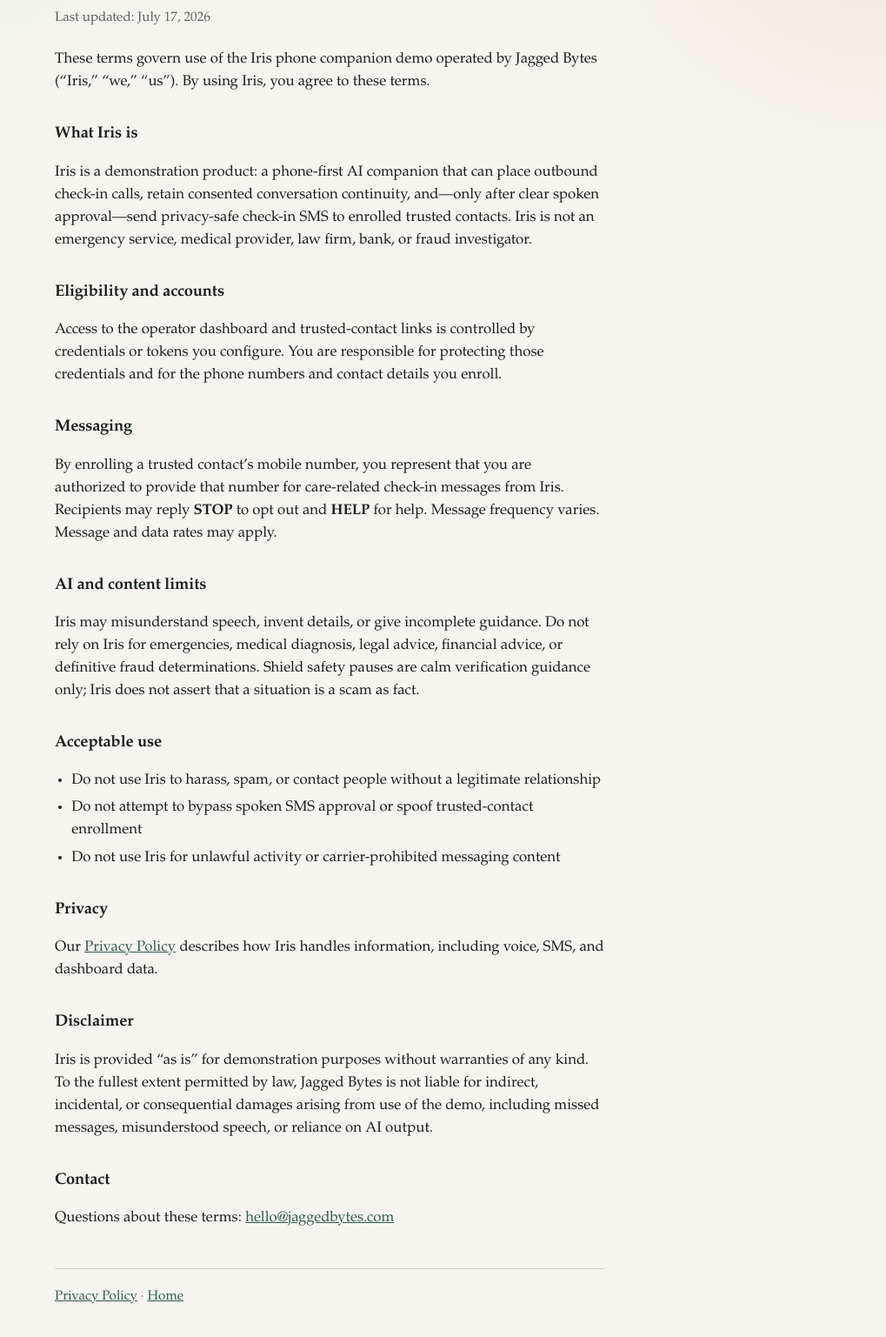
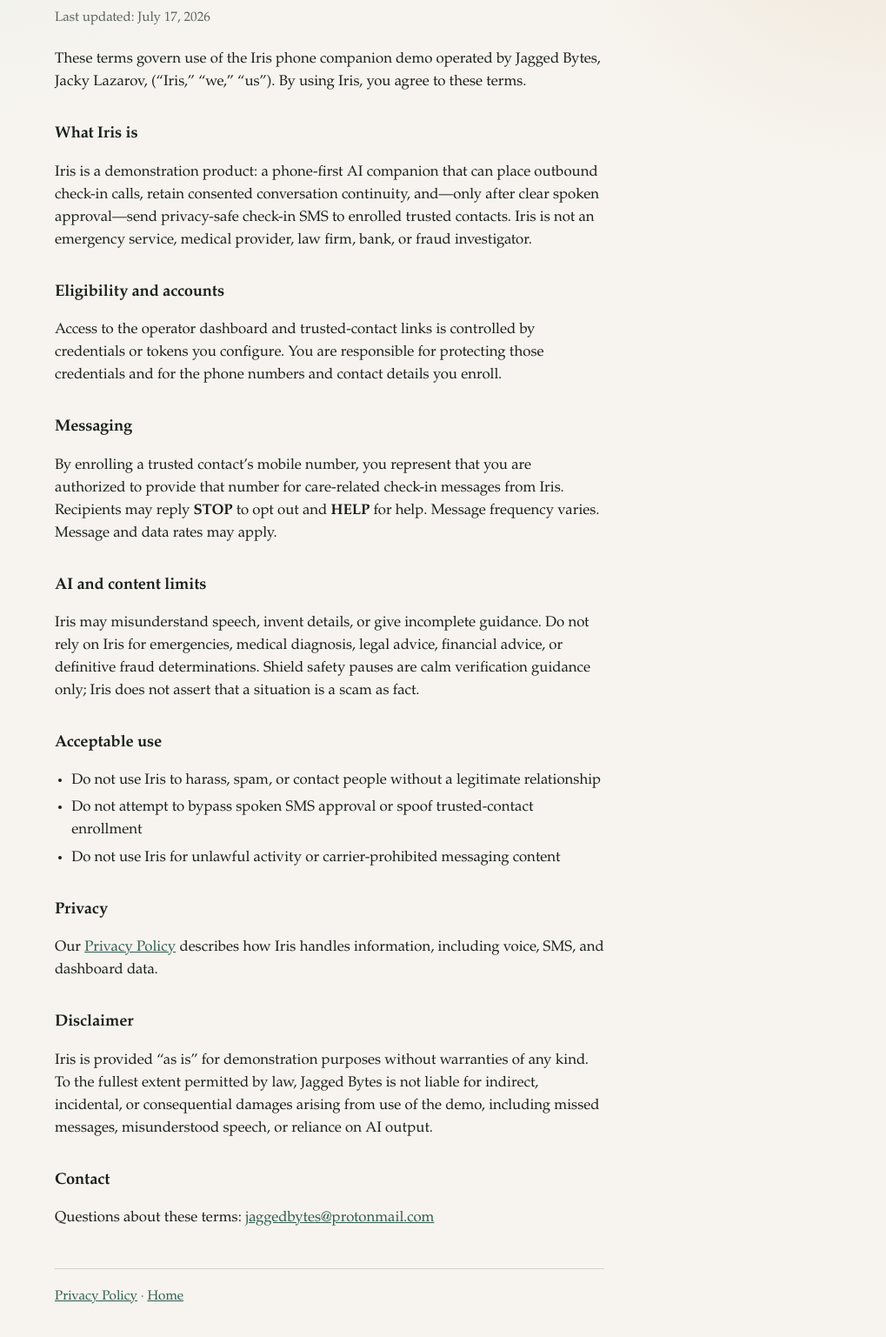
Before and after one commit to jaggedbytes/iris-legal, a plain HTML site: page terms/index.html in a window 1280 px wide. Shown: the part 141-1678 px from the top of the page at 87% size, without its empty margins (261-1280 px from the left). Drawn offline with Linux system fonts and the light colour scheme.

Commit message:
fix(docs): update business name and email

```diff
--- a/terms/index.html
+++ b/terms/index.html
@@ -13,7 +13,7 @@
     <p class="meta">Last updated: July 17, 2026</p>
 
     <p>
-      These terms govern use of the Iris phone companion demo operated by Jagged Bytes
+      These terms govern use of the Iris phone companion demo operated by Jagged Bytes, Jacky Lazarov,
       (“Iris,” “we,” “us”). By using Iris, you agree to these terms.
     </p>
 
@@ -71,7 +71,7 @@
 
     <h2>Contact</h2>
     <p>
-      Questions about these terms: <a href="mailto:hello@jaggedbytes.com">hello@jaggedbytes.com</a>
+      Questions about these terms: <a href="mailto:jaggedbytes@protonmail.com">jaggedbytes@protonmail.com</a>
     </p>
 
     <p class="nav"><a href="../privacy/">Privacy Policy</a> · <a href="../">Home</a></p>
```
Also changed, not shown: privacy/index.html (+2 -2 lines).
